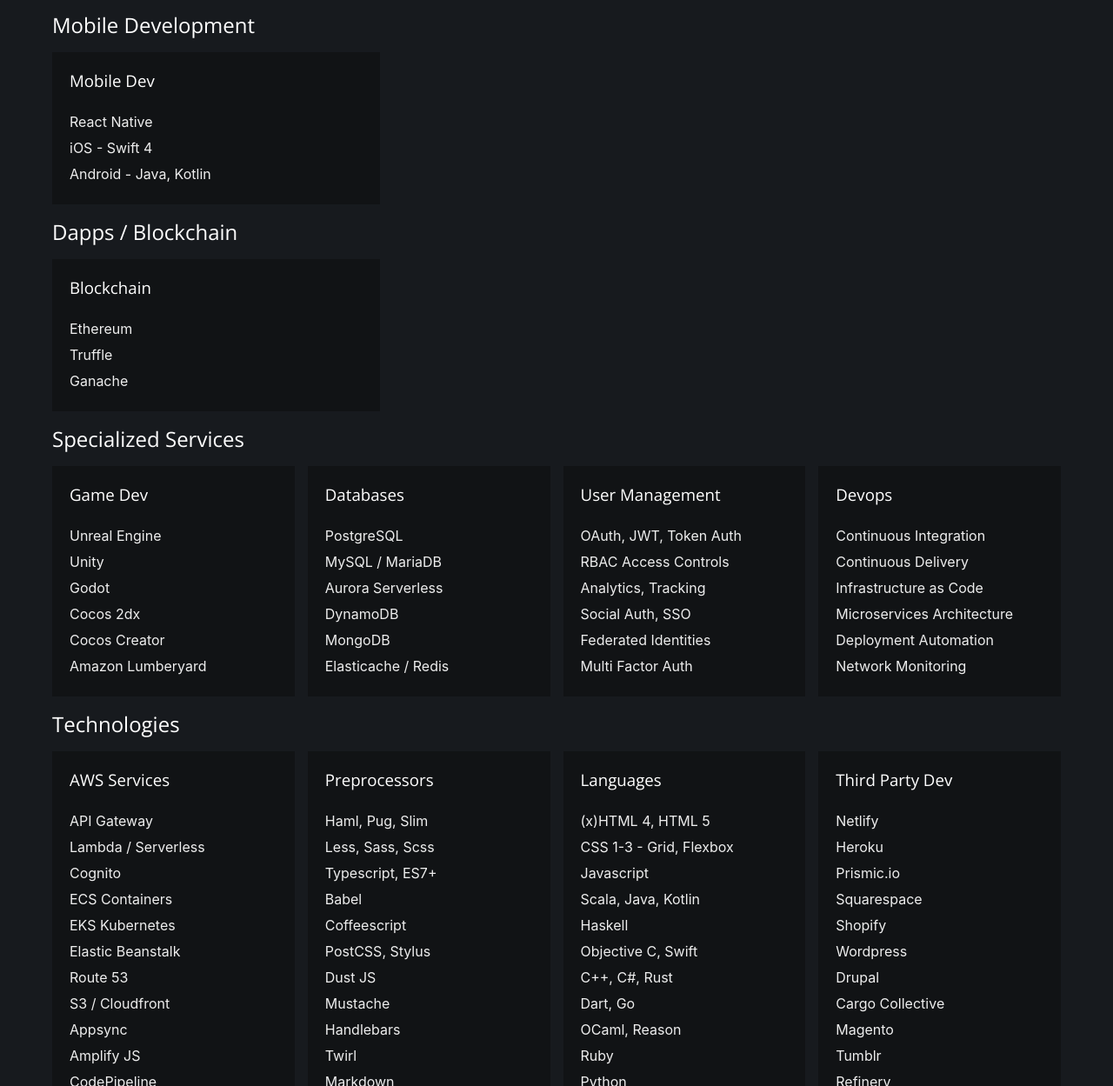
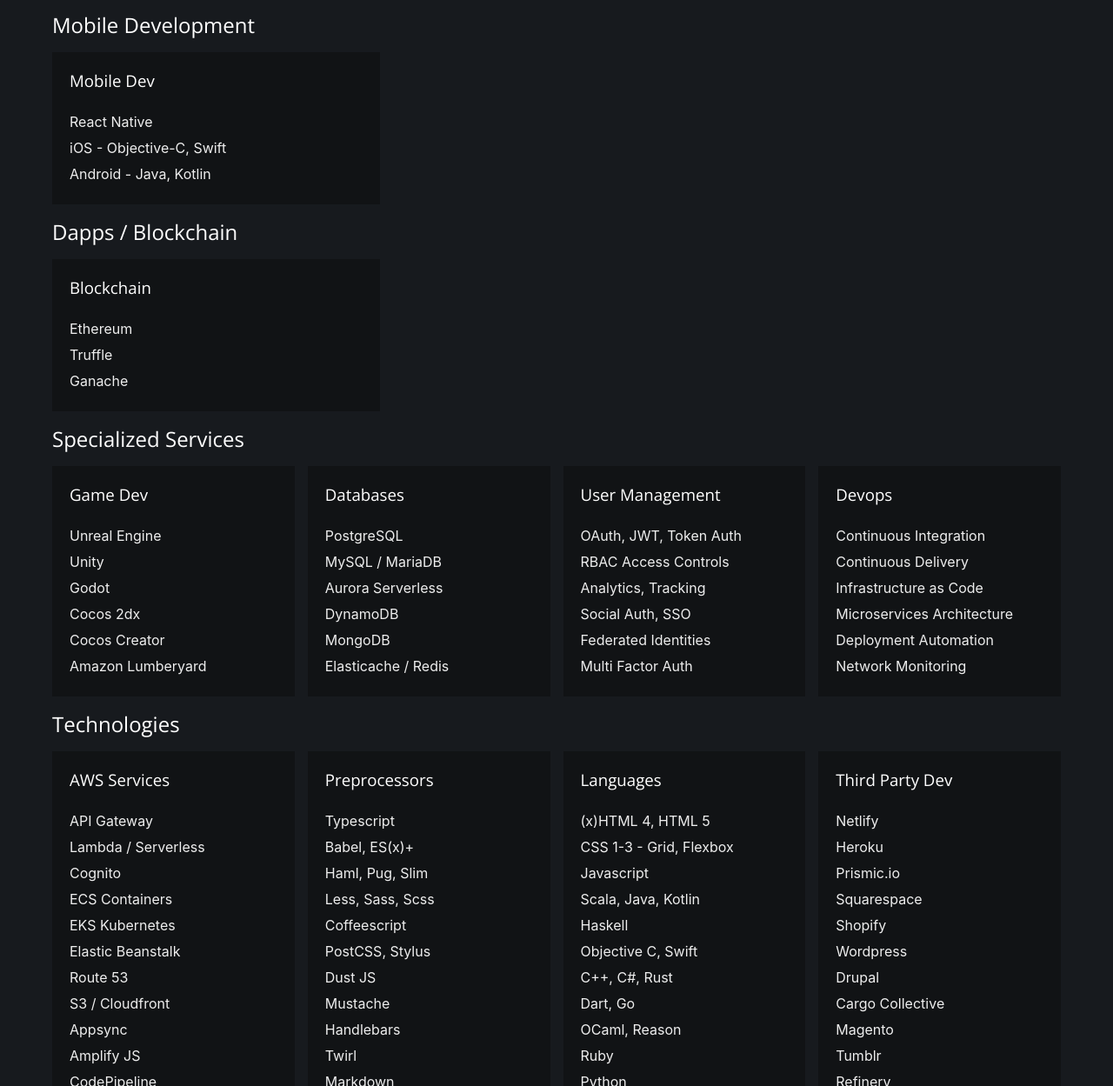
Before and after one commit to jmparsons/jmparsons.com, a Gatsby site: page /services in a window 1280 px wide. Shown: the part 747-1996 px from the top of the page at 87% size. Built offline with nearby package versions, Linux system fonts and the light colour scheme; Gatsby itself is replaced by a stand-in of ours.

Commit message:
Updating services page.

```diff
--- a/src/pages/services.tsx
+++ b/src/pages/services.tsx
@@ -85,7 +85,7 @@
             <h3>Mobile Dev</h3>
             <ul>
               <li>React Native</li>
-              <li>iOS - Swift 4</li>
+              <li>iOS - Objective-C, Swift</li>
               <li>Android - Java, Kotlin</li>
             </ul>
           </SvcBlock>
@@ -170,10 +170,10 @@
           <SvcBlock>
             <h3>Preprocessors</h3>
             <ul>
+              <li>Typescript</li>
+              <li>Babel, ES(x)+</li>
               <li>Haml, Pug, Slim</li>
               <li>Less, Sass, Scss</li>
-              <li>Typescript, ES7+</li>
-              <li>Babel</li>
               <li>Coffeescript</li>
               <li>PostCSS, Stylus</li>
               <li>Dust JS</li>
```
